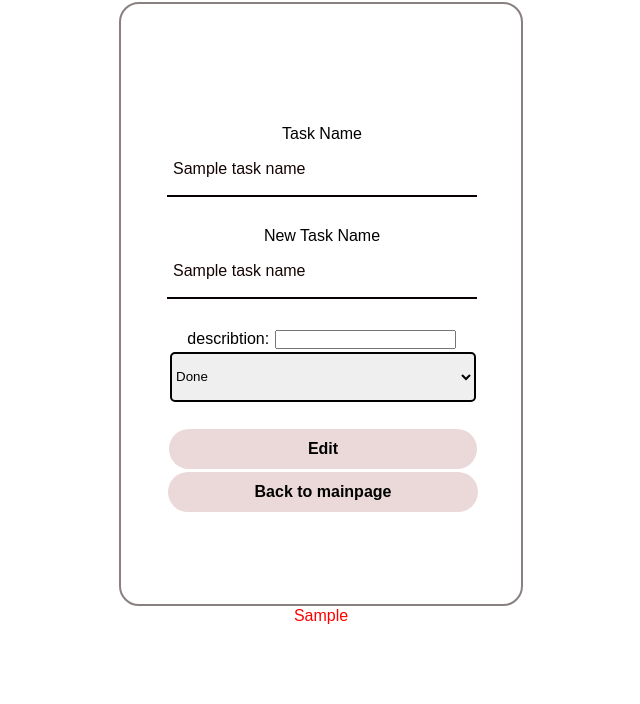
After one commit to mahdivedad/TaskNevis, a Flask app: template templates/EditTasks.html in a window 1280 px wide. The commit adds this page. Shown: the top 704 px of the page, without its empty margins (319-959 px from the left). Run offline with Flask 3, Linux system fonts and the light colour scheme; the template is opened without the code that fills it: most values are stand-ins (such as "Sample title", 1, 10 or a date in 2020).

Commit message:
Editing Task page added

```diff
--- a/app.py
+++ b/app.py
@@ -193,7 +193,23 @@ def BacktoMainPage():
         return render_template("mainpage.html",username = mainpageusername)
     return redirect("/")
 
-
+@app.route("/EditingCheck" , methods=["POST","GET"])
+def editingcheck():
+    if request.method == "POST":
+        username = request.form.get("username")
+        TaskName = request.form.get("task")
+        NewTaskName = request.form.get("NewTaskName")
+        Task = request.form.get("describtion")
+        Condition = request.form.get("condition")
+        if anyData(TaskName,username):
+            Edit = session.query(TASK).filter(TASK.owner == username , TASK.task == TaskName).first()
+            Edit.task = NewTaskName
+            Edit.describtion = Task
+            Edit.Condition = Condition
+            session.commit()
+            return render_template("EditTasks.html", username = username , a = Task , TaskName = TaskName)
+        else:
+            return render_template("EditTasks.html", username = username , a = "There is no Task with This Name" , TaskName = TaskName)
 
 
 if __name__ == "__main__":
--- /dev/null
+++ b/templates/EditTasks.html
@@ -0,0 +1,53 @@
+{% extends "screens.html" %}
+{% block body %}
+<body>
+<body>
+<center>
+    <div class="form-box" style="height:600px">
+    <div class="container">
+    <section>
+    <div class="form-value">
+    <form action="/EditingCheck" method="post">
+        <input value="{{username}}" name="username" id="username" type="hidden">
+        <div class="inputbox">
+            <lable for="">Task Name<lable>
+            <input type="text" id="TaskName" name="TaskName" value="{{TaskName}}">
+        </div>
+        <div class="inputbox">
+            <lable for="">New Task Name<lable>
+            <input type="text" id="NewTaskName" name="NewTaskName" value="{{TaskName}}">
+        </div>
+        <div>
+        <div>
+           describtion: <input name="describtion" id="describtion">
+        </div>
+        <div>
+            <select  id="conditionSelect" name="condition" style="width: 100%; height: 50px;border: 2px solid black;border-radius: 5px">
+                <option value="Done">Done</option>
+                <option value="Doing">Doing</option>
+                <option value="Not Done">Not Done</option>
+            </select>
+        </div>
+        </div>
+        <div style="margin-top:25px">
+            <button class="btn" onclick="testfunction()">Edit</button>
+        </div>
+    </form>
+    <form  action="/Backtomainpage" method="POST">
+        <button class="btn">Back to mainpage</button>
+        <input value="{{username}}" name="username" type="hidden">
+    </form>
+    </div>
+    </section>
+    </div>
+    </div>
+    <p id="result" style="color:red">{{a}}</p>
+</center>
+<script>
+    function testfunction(){
+        var TaskName = document.getElementById("TaskName").value;
+        alert("Are you sure that you want to edit Task : "+TaskName);
+    }
+</script>
+</body>
+{% endblock %}
--- a/templates/mainpage.html
+++ b/templates/mainpage.html
@@ -93,15 +93,15 @@
             <section>
                 <div class="task-box">
                     <div>
-                        {{ t.task }}
+                        {{ t.task }}+<p>  </p>
                     </div>
                     <div>
-                       {{ t.describtion }}
+                       {{ t.describtion }}+<p>  </p>
                     </div>
                     <div>
                         {{ t.Condition }}
                     </div>
-                    <form>
+                    <form action="/EditingCheck" method="post">
                         <input type="hidden" name="task" value="{{ t.task }}">
                         <input type="hidden" name="username" value="{{ t.describtion }}">
                         <input type="hidden" name="username" value="{{ t.Condition }}">
```
